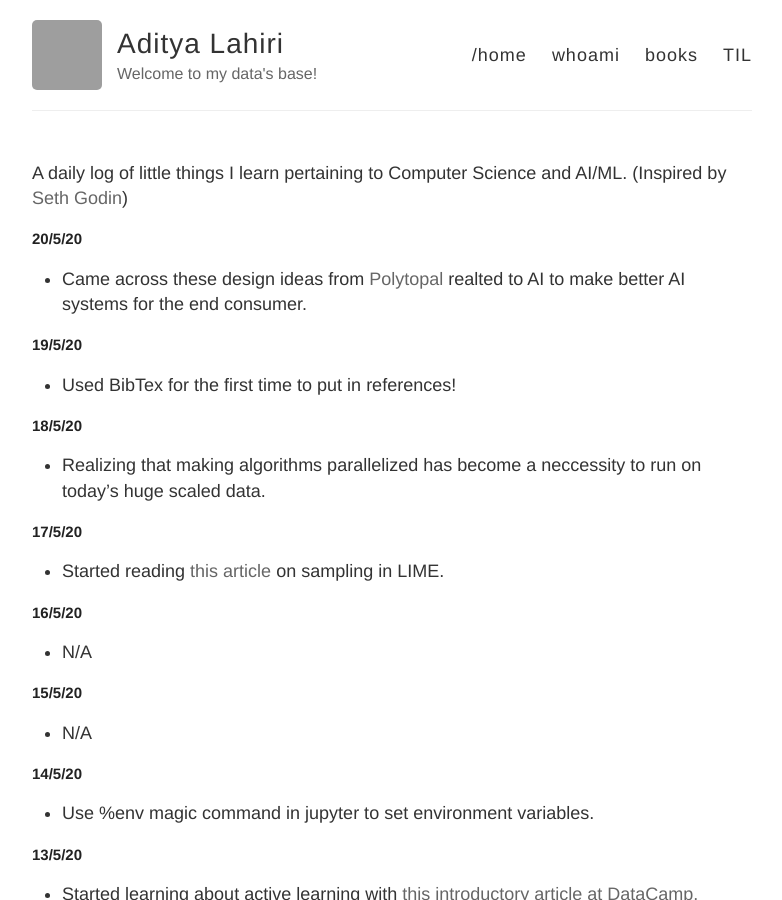
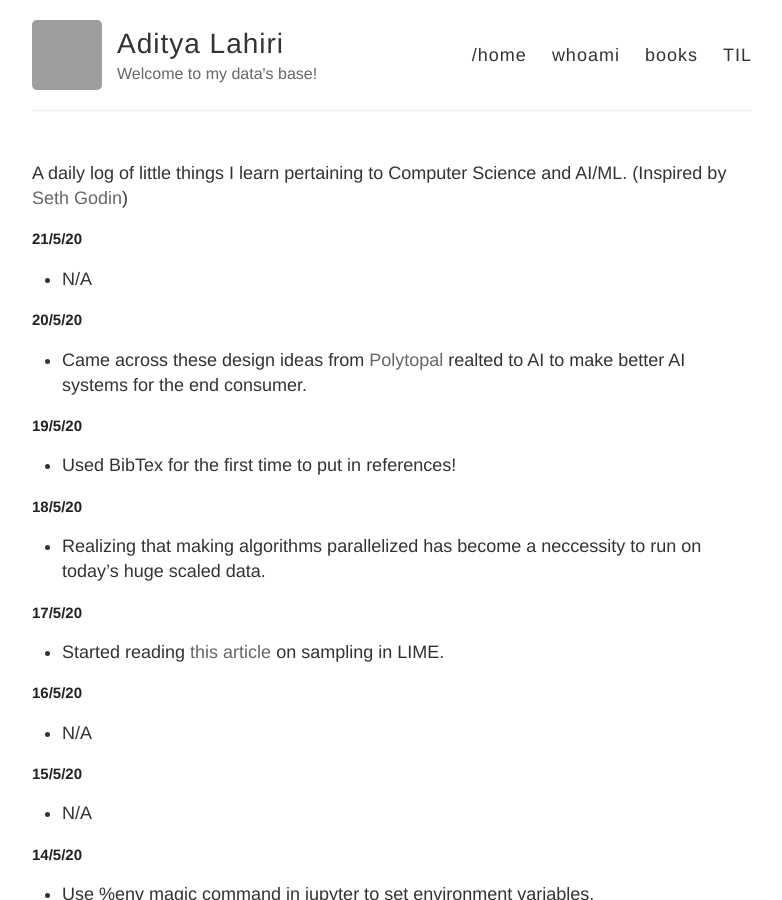
Before and after one commit to adityalahiri/adityalahiri.github.io, a Jekyll site: the page built from TIL.md, in a window 1280 px wide and 900 px high. Shown: the whole window, without its empty margins (248-1030 px from the left). Built offline with Jekyll 4.4.1, drawn with Linux system fonts in a browser that asks for light colours; our own code applies the rules of GitHub Pages for plain Markdown files; grey boxes are pictures that could not be loaded.

Commit message:
Update for 21/5/20

```diff
--- a/TIL.md
+++ b/TIL.md
@@ -1,5 +1,9 @@
 A daily log of little things I learn pertaining to Computer Science and AI/ML.
 (Inspired by [Seth Godin](https://seths.blog/))
+
+## 21/5/20
+
+* N/A
 
 ## 20/5/20
 
```
